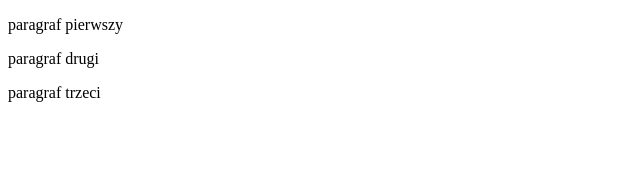
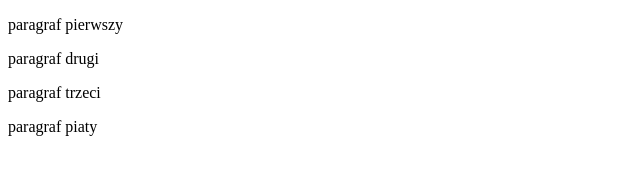
Before and after one commit to emaka79/emaka79.github.io, a plain HTML site: page index.html in a window 1280 px wide. Shown: the whole page, without its empty margins (0-640 px from the left). Drawn offline with Linux system fonts and the light colour scheme.

Commit message:
dodano paragraf piaty

```diff
--- a/index.html
+++ b/index.html
@@ -8,5 +8,6 @@
    <p>paragraf pierwszy</p>
    <p>paragraf drugi</p>
    <p>paragraf trzeci</p>
+   <p>paragraf piaty</p>
 </body>
 </html>
```
